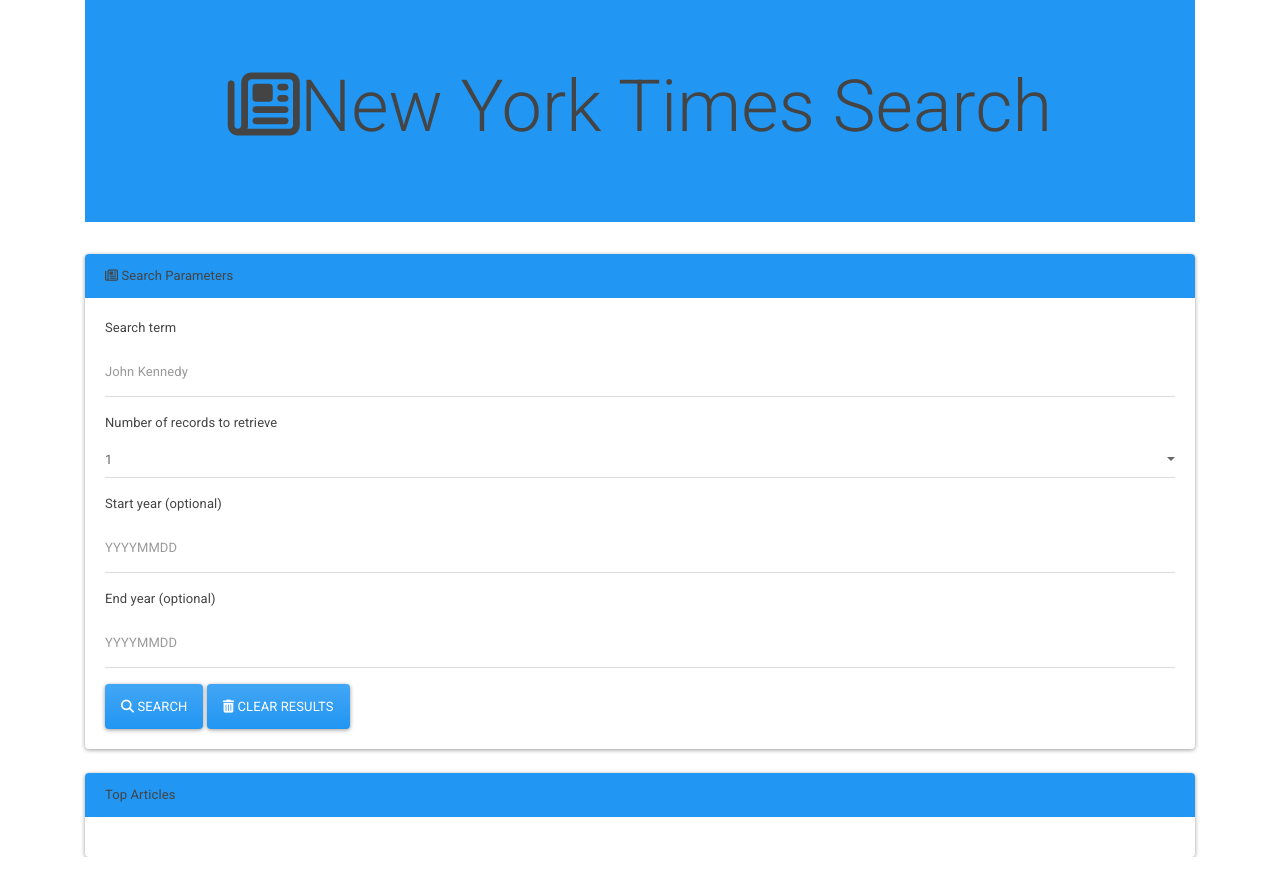
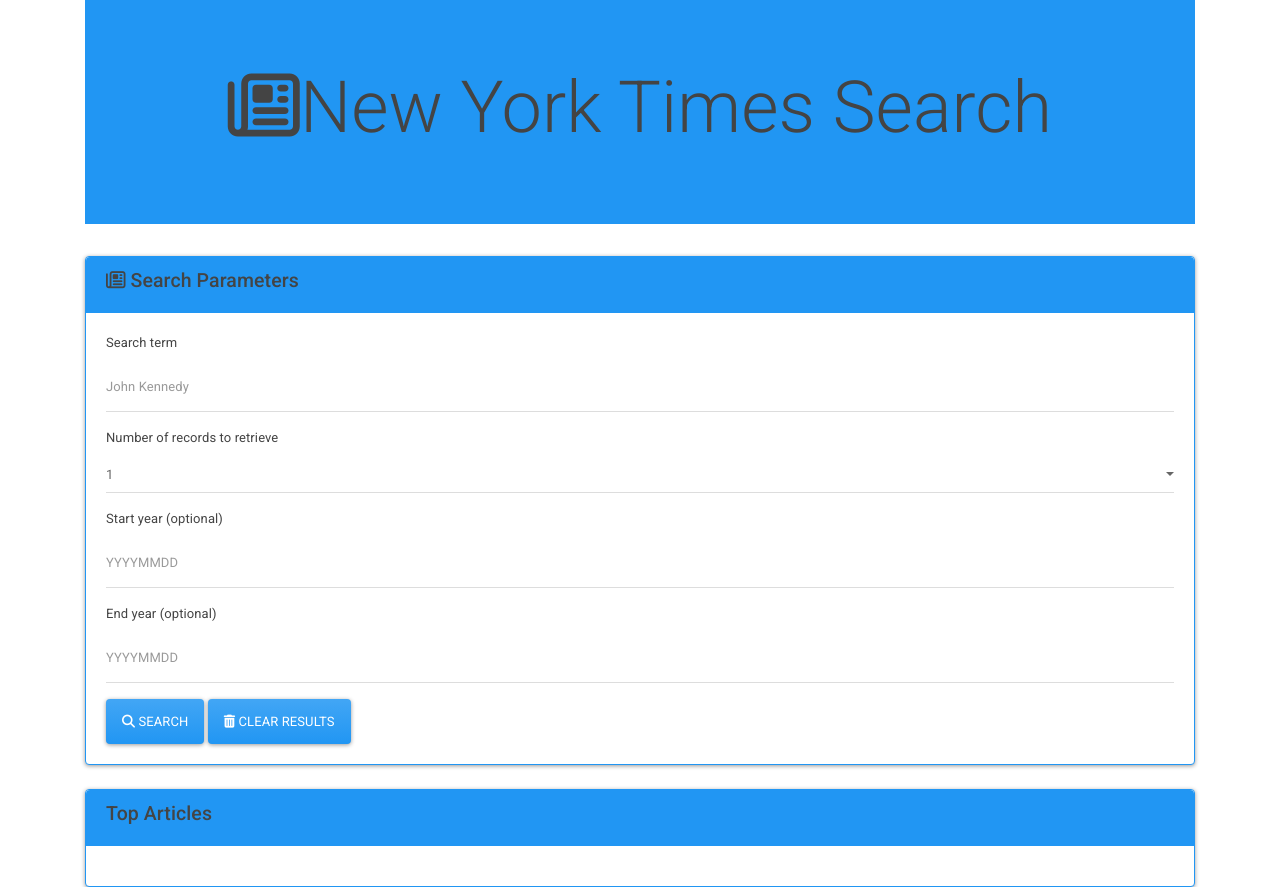
Before and after one commit to philipstubbs13/NewYorkTimesSearch, a plain HTML site: page index.html in a window 1280 px wide. Before the commit the page ends 857 px from the top, so only its background shows below. Drawn offline with nearby package versions, Linux system fonts and the light colour scheme.

Commit message:
updated design

```diff
--- a/index.html
+++ b/index.html
@@ -16,17 +16,17 @@
 	<script type="text/javascript" src="https://cdnjs.cloudflare.com/ajax/libs/jquery/3.2.1/jquery.min.js"></script>
 
 </head>
-<body>
+<body class="bg-secondary">
 	<div class="container">
-		<div class="jumbotron jumbotron-fluid bg-primary">
+		<div class="jumbotron jumbotron-fluid bg-primary border border-primary">
 		  <div class="container">
 		    <h1 class="display-3 text-center"> <i class="fa fa-newspaper-o" aria-hidden="true"></i>New York Times Search</h1>
 		  </div>
 		</div>
 
-		<div class="card">
+		<div class="card border border-primary">
 		  <div class="card-header bg-primary">
-		    <i class="fa fa-newspaper-o" aria-hidden="true"></i> Search Parameters
+		    <h4><i class="fa fa-newspaper-o" aria-hidden="true"></i> Search Parameters</h4>
 		  </div>
 		  <div class="card-body">
 		    <form>
@@ -65,9 +65,9 @@
 		  </div>
 		</div>
 
-		<div class="card mt-4">
+		<div class="card mt-4 border border-primary">
 			<div class="card-header bg-primary">
-				Top Articles
+				<h4>Top Articles</h4>
 			</div>
 			<div class="card-body" id="main">
 			</div>
```
